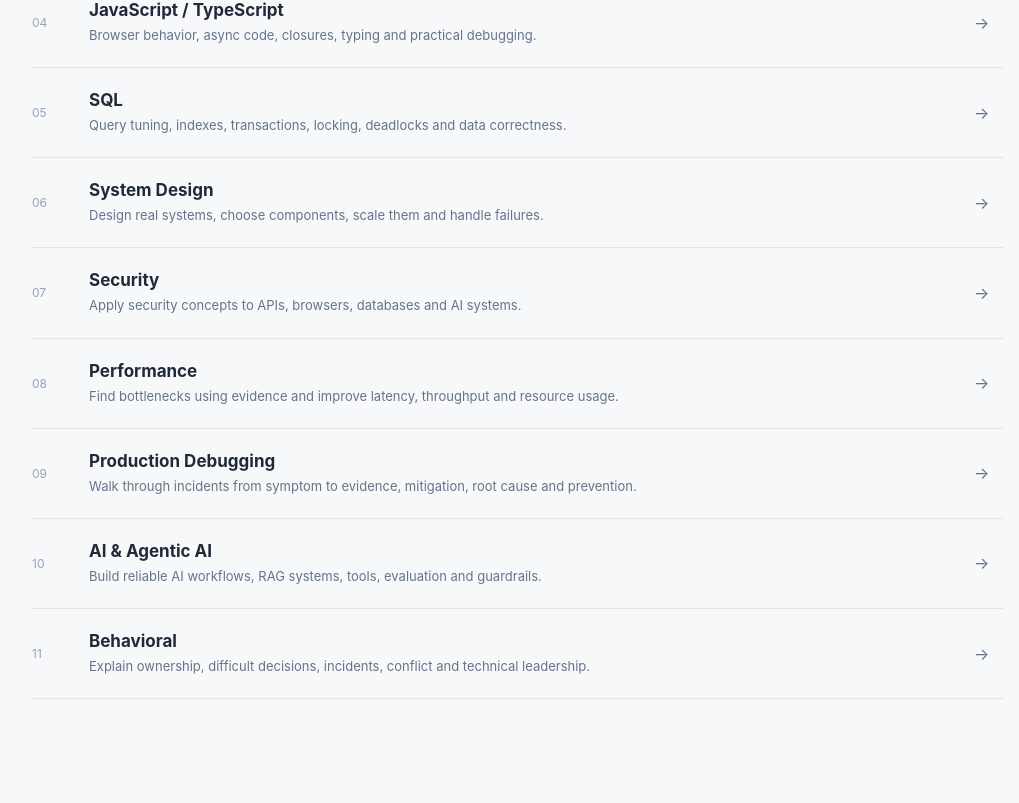
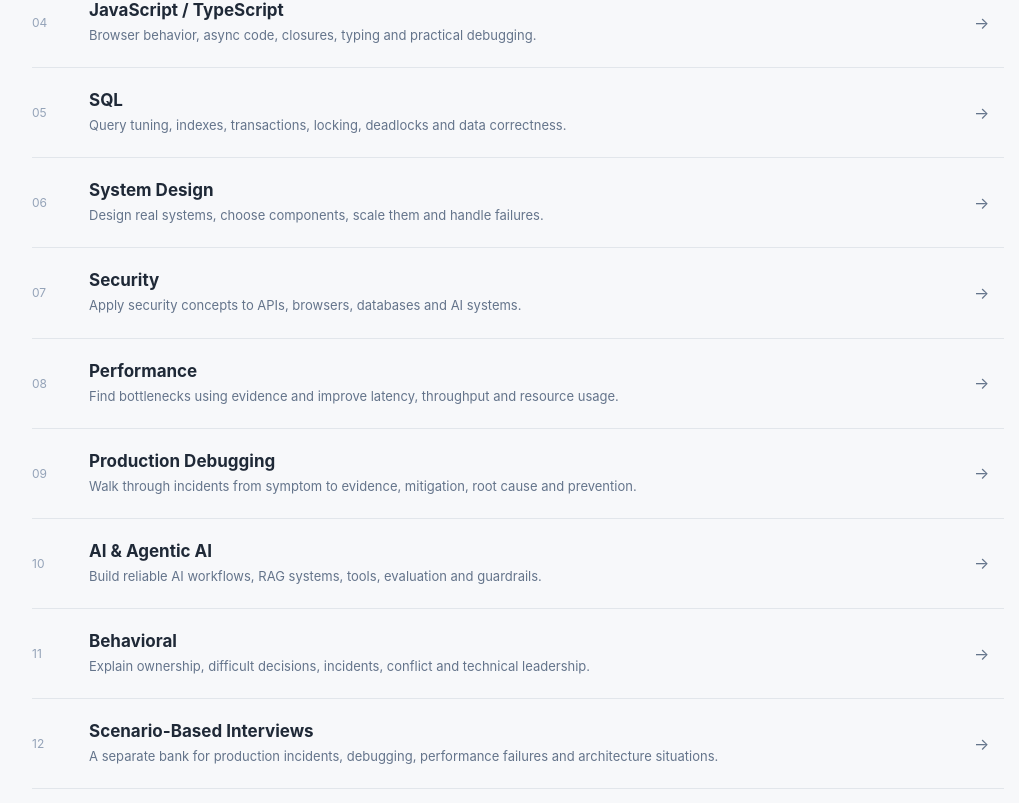
Before and after one commit to madhurivaranasi96/madhuri-interview-prep, an Angular app: page /#/ in a window 1280 px wide. Shown: the part 1184-1987 px from the top of the page, without its empty margins (122-1141 px from the left). Built offline with nearby package versions, Linux system fonts and the light colour scheme.

Commit message:
Add separate scenario preparation entry

```diff
--- a/src/app/dashboard.component.ts
+++ b/src/app/dashboard.component.ts
@@ -12,7 +12,8 @@ const TOPICS=[
 ['Performance','performance','Find bottlenecks using evidence and improve latency, throughput and resource usage.'],
 ['Production Debugging','production','Walk through incidents from symptom to evidence, mitigation, root cause and prevention.'],
 ['AI & Agentic AI','ai','Build reliable AI workflows, RAG systems, tools, evaluation and guardrails.'],
-['Behavioral','behavioral','Explain ownership, difficult decisions, incidents, conflict and technical leadership.']
+['Behavioral','behavioral','Explain ownership, difficult decisions, incidents, conflict and technical leadership.'],
+['Scenario-Based Interviews','scenarios','A separate bank for production incidents, debugging, performance failures and architecture situations.']
 ];
 
 @Component({
```
